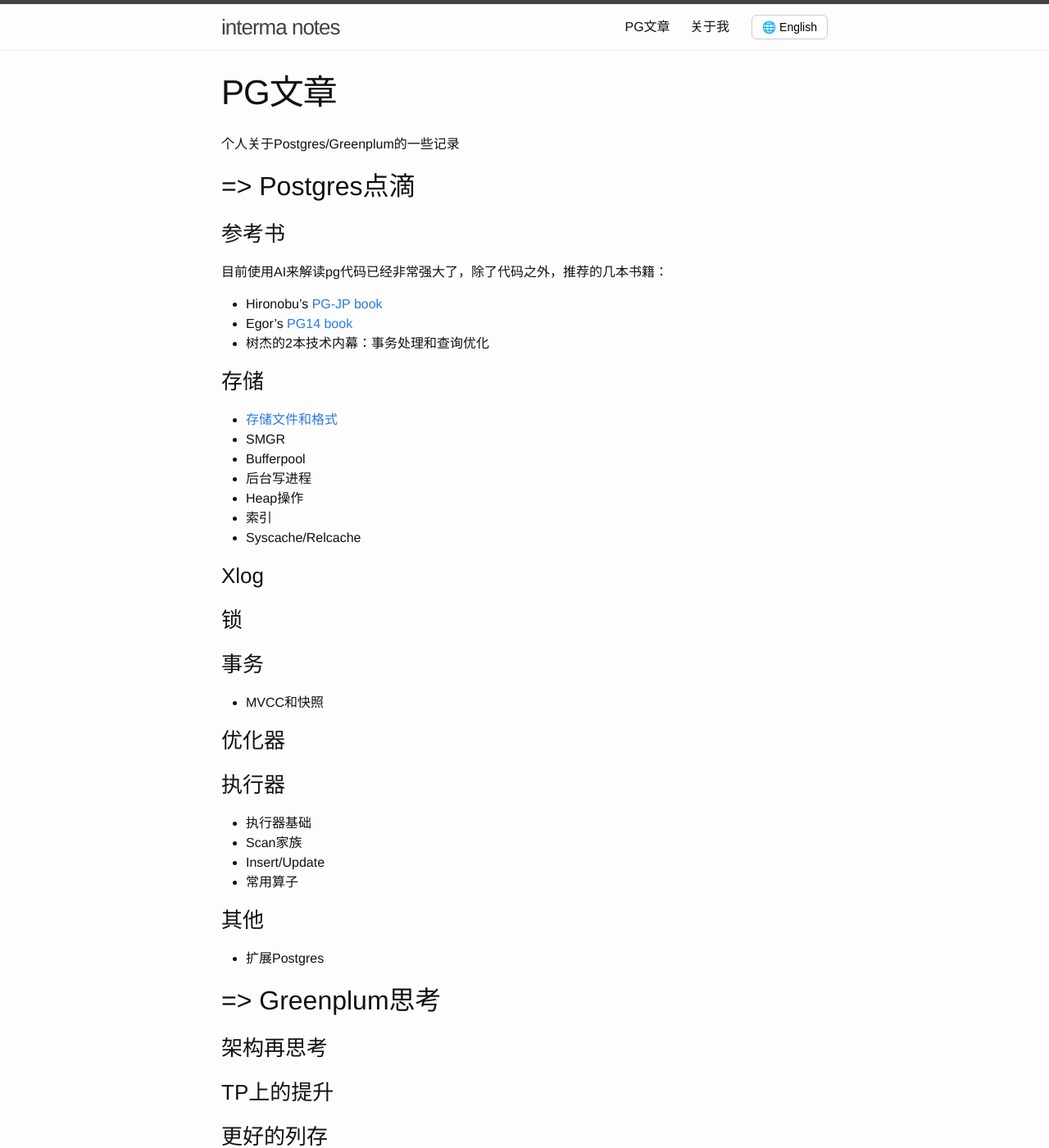
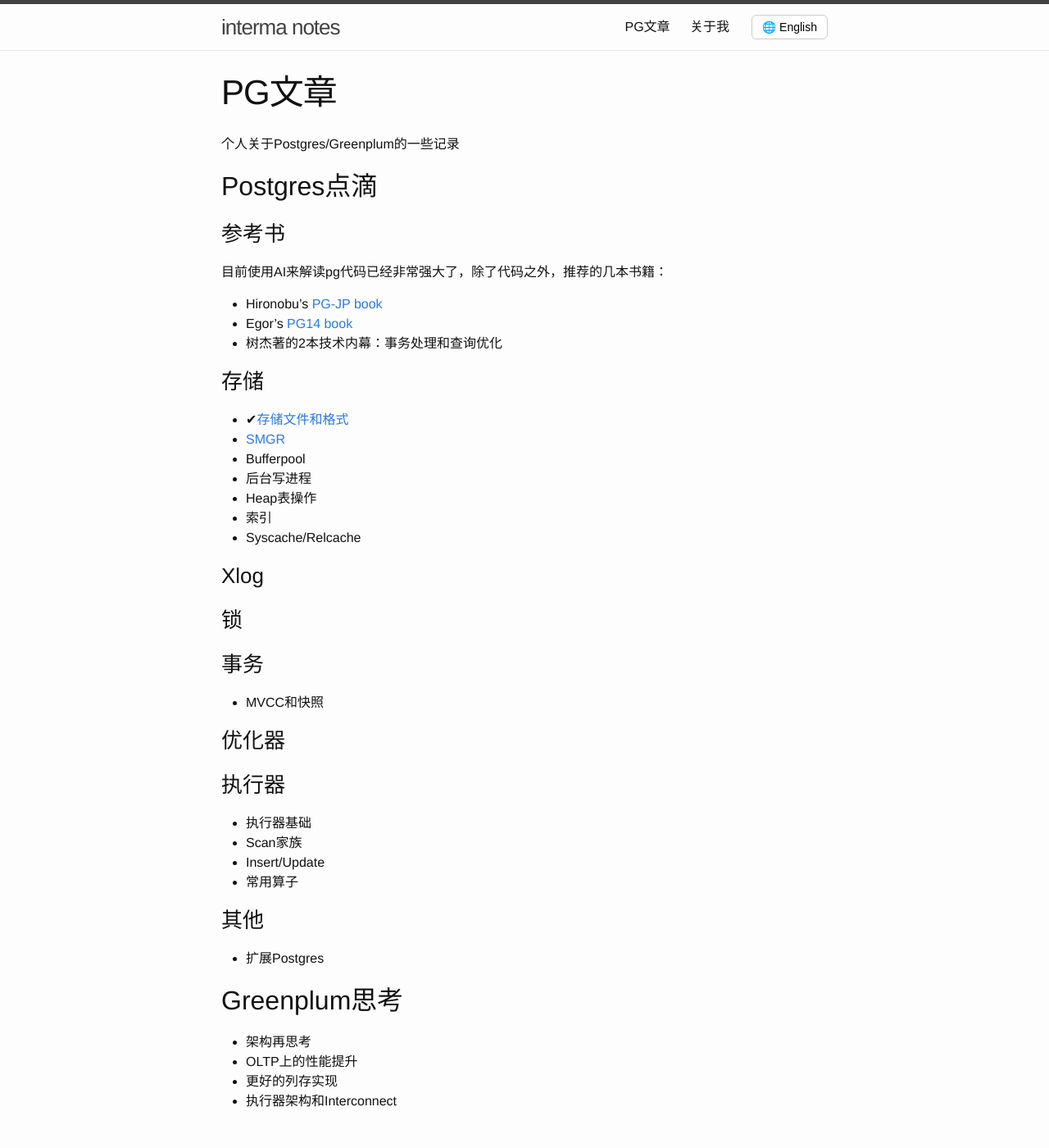
Before and after one commit to interma/interma.github.io, a Jekyll site: the page built from postgres.markdown, in a window 1280 px wide and 1400 px high. Shown: the whole window at 82% size. Built offline with Jekyll 4.4.1, drawn with Linux system fonts in a browser that asks for light colours.

```diff
--- a/postgres.markdown
+++ b/postgres.markdown
@@ -7,19 +7,19 @@ nav_order: 1
 
 个人关于Postgres/Greenplum的一些记录
 
-## => Postgres点滴
+## Postgres点滴
 ### 参考书
 目前使用AI来解读pg代码已经非常强大了，除了代码之外，推荐的几本书籍：
 * Hironobu's [PG-JP book](https://www.interdb.jp/pg/)
 * Egor's [PG14 book](https://postgrespro.com/community/books/internals)
-* 树杰的2本技术内幕：事务处理和查询优化
+* 树杰著的2本技术内幕：事务处理和查询优化
 
 ### 存储
-* [存储文件和格式]({% post_url 2025-09-05-storage-format %})
-* SMGR
+* ✔[存储文件和格式]({% post_url 2025-09-05-storage-format %})
+* [SMGR]({% post_url 2025-09-09-smgr %})
 * Bufferpool
 * 后台写进程
-* Heap操作
+* Heap表操作
 * 索引
 * Syscache/Relcache
 
@@ -41,13 +41,8 @@ nav_order: 1
 ### 其他
 * 扩展Postgres
 
-
-
-## => Greenplum思考
-### 架构再思考
-
-### TP上的提升
-
-### 更好的列存
-
-### 执行器架构和Interconnect
+## Greenplum思考
+* 架构再思考
+* OLTP上的性能提升
+* 更好的列存实现
+* 执行器架构和Interconnect
```
Also changed, not shown: _posts/2025-09-05-storage-format.markdown (+17 -12 lines), _posts/2025-09-09-smgr.markdown (added, +8 -0 lines).
